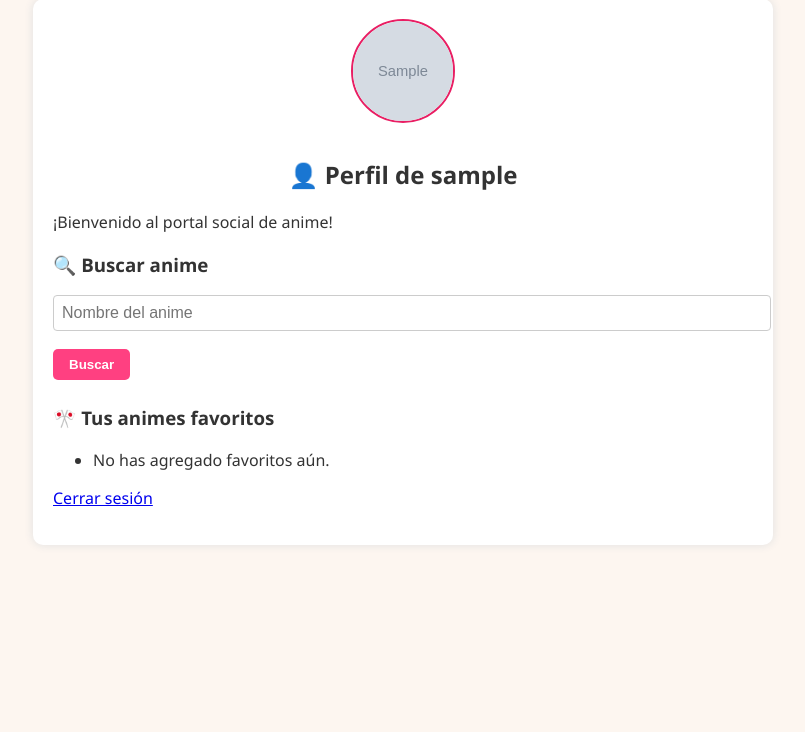
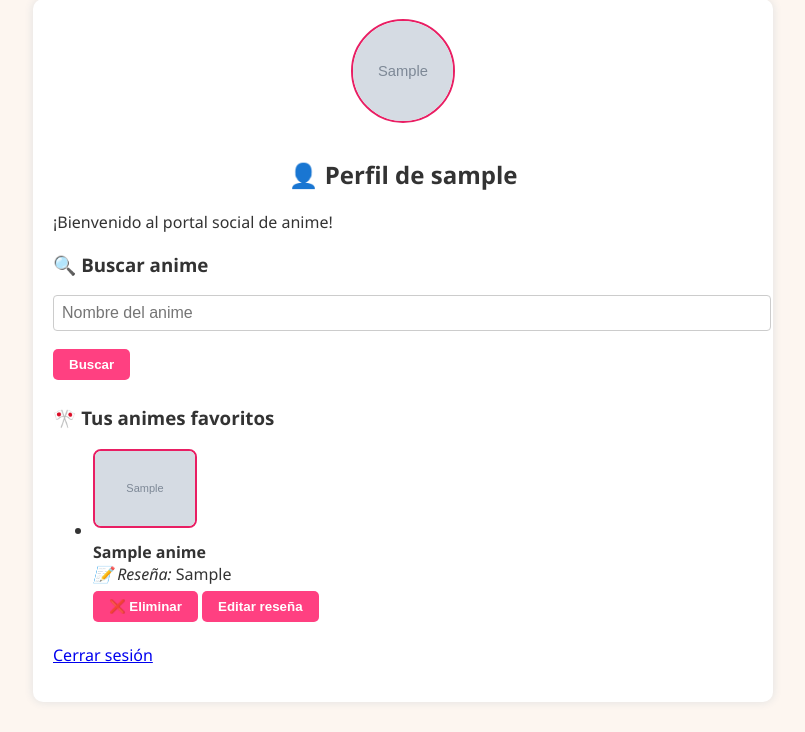
Before and after one commit to AdrianRochaC/anime, a Flask app: page /profile in a window 1280 px wide. Shown: the part 142-874 px from the top of the page, without its empty margins (237-1042 px from the left). Before the commit the page ends 688 px from the top, so only its background shows below. Run offline with Flask 3, Linux system fonts and the light colour scheme; a user stored in the database is signed in; tables that the repository leaves empty hold one stand-in row (values such as "Sample post"); grey boxes marked "Sample" are stand-in pictures.

Commit message:
arreglo favoritos

```diff
--- a/app/templates/profile.html
+++ b/app/templates/profile.html
@@ -50,7 +50,7 @@
         <!-- 🎌 Lista de favoritos -->
         <h3>🎌 Tus animes favoritos</h3>
         <ul>
-            {% for anime in user.favoritos %}
+            {% for anime in user.animes_favoritos %}
             <li>
                 <img src="{{ anime.imagen }}" width="100"><br>
                 <strong>{{ anime.titulo }}</strong><br>
```
